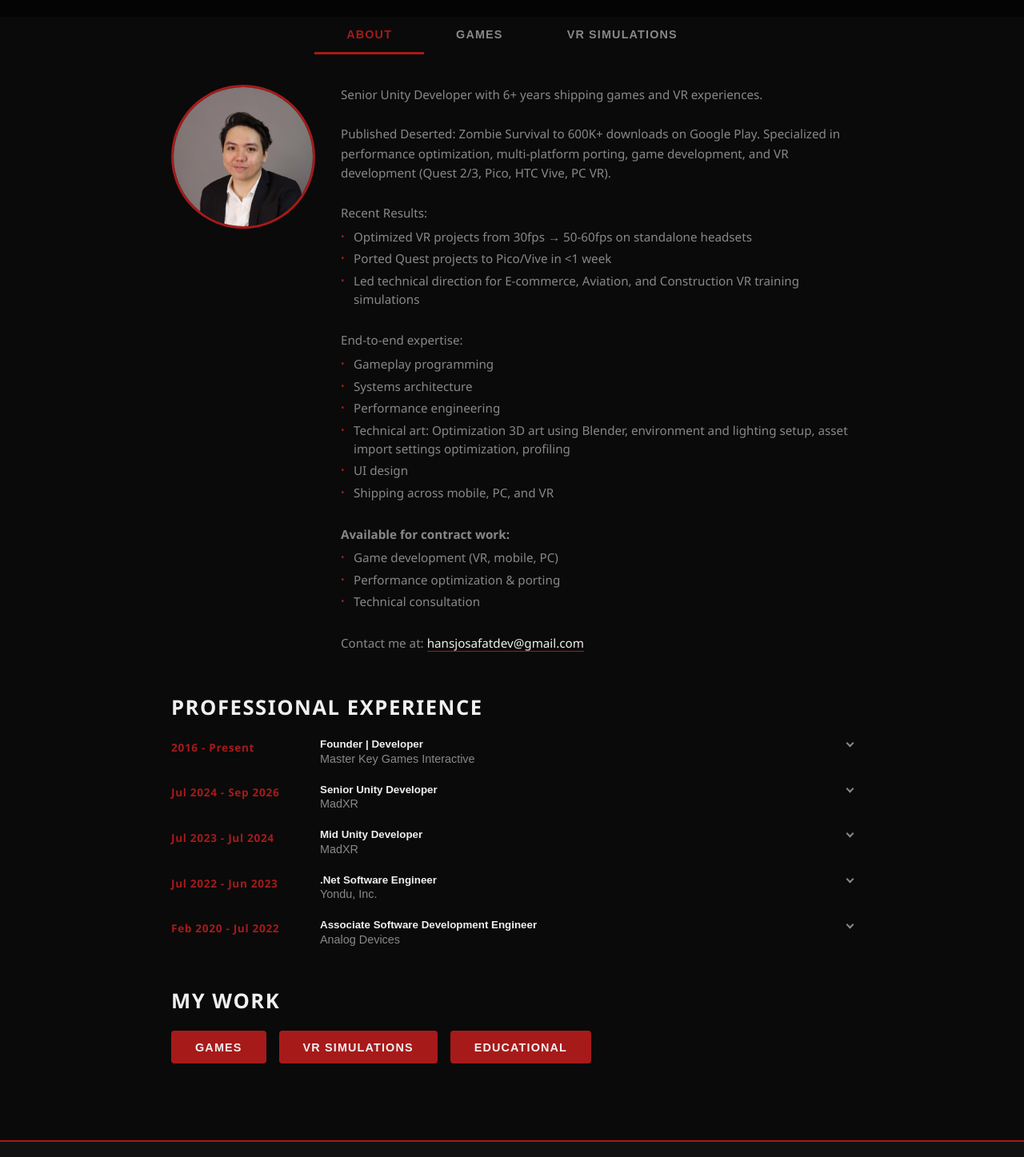
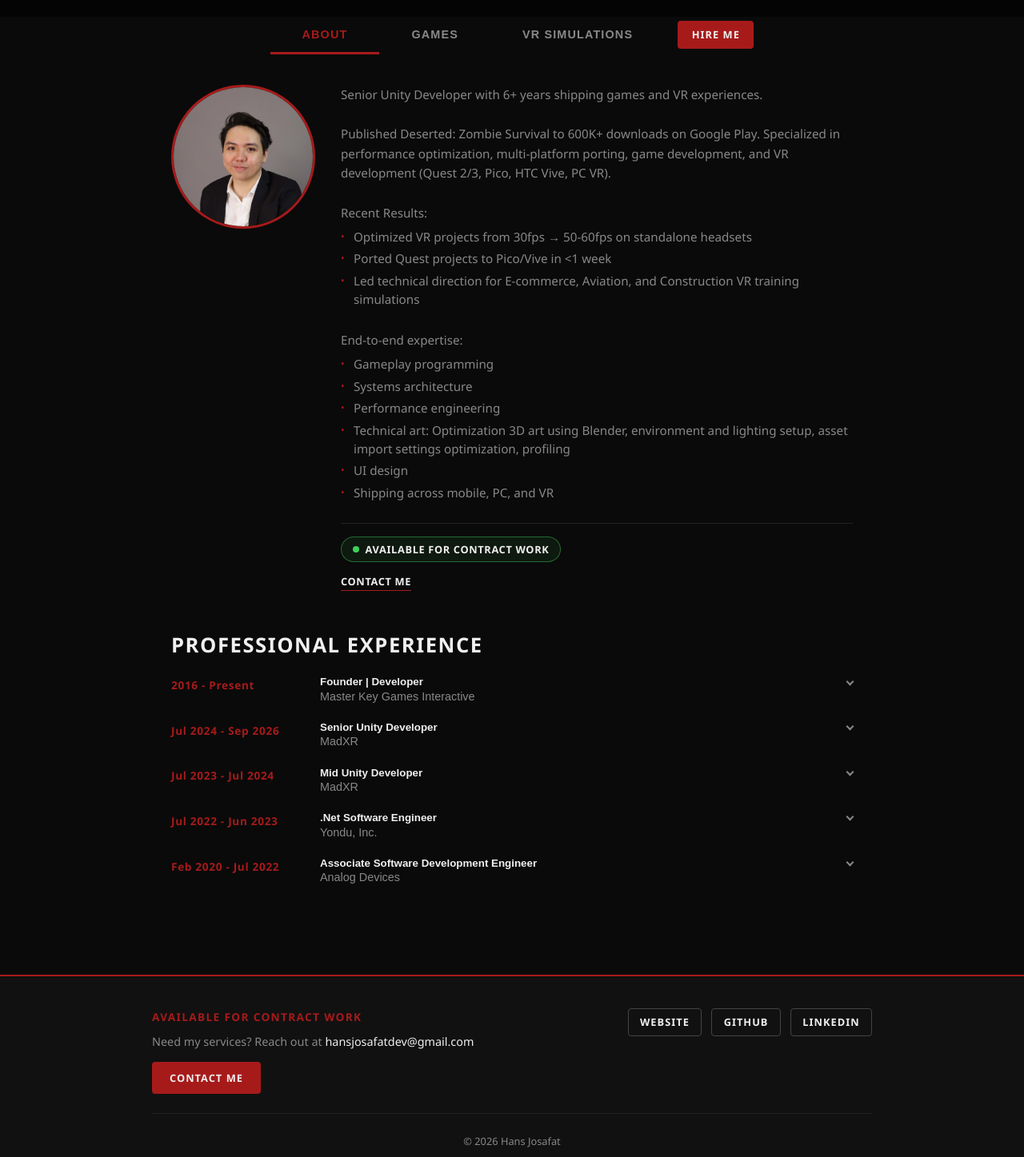
Before and after one commit to hansjosafat/hansjosafat.github.io, a plain HTML site: page index.html in a window 1280 px wide. Shown: the part 153-1600 px from the top of the page at 80% size. Drawn offline with Linux system fonts and the light colour scheme; grey boxes are pictures that could not be loaded.

Commit message:
feat: Added hire section

```diff
--- a/index.html
+++ b/index.html
@@ -23,6 +23,7 @@
     <button class="tab" data-tab="games">Games</button>
     <button class="tab" data-tab="vr">VR Simulations</button>
     <!-- <button class="tab" data-tab="educational">Educational</button> -->
+    <a class="tab-cta" href="#site-footer">Hire Me</a>
   </nav>
 
   <main id="content">
@@ -55,15 +56,13 @@
             <li>UI design</li>
             <li>Shipping across mobile, PC, and VR</li>
           </ul>
-          <br />
-          <p><b>Available for contract work:</b></p>
-          <ul>
-            <li>Game development (VR, mobile, PC)</li>
-            <li>Performance optimization & porting</li>
-            <li>Technical consultation</li>
-          </ul>
-          <br />
-          <p>Contact me at: <a href="mailto:hansjosafatdev@gmail.com">hansjosafatdev@gmail.com</a></p>
+
+          <div id="hire-section">
+            <a class="availability-badge" href="#hire-section"><span class="status-dot" aria-hidden="true"></span>Available for contract work</a>
+            <p class="hire-contact">
+              <a class="hire-link" href="mailto:hansjosafatdev@gmail.com?subject=Contract%20Inquiry">Contact me</a>
+            </p>
+          </div>
         </div>
       </div>
 
@@ -150,14 +149,14 @@
         </div>
       </div>
 
-      <div class="about-categories">
+      <!-- <div class="about-categories">
         <h2 class="section-heading">My Work</h2>
         <div class="category-btns">
           <button class="category-btn" data-goto="games">Games</button>
           <button class="category-btn" data-goto="vr">VR Simulations</button>
           <button class="category-btn" data-goto="educational">Educational</button>
         </div>
-      </div>
+      </div> -->
     </section>
 
     <!-- ======= GAMES ======= -->
@@ -323,8 +322,9 @@
   <footer id="site-footer">
     <div class="footer-inner">
       <div class="footer-contact">
-        <h3 class="footer-heading">Contact</h3>
-        <p>Need my services? Reach out at <a href="mailto:hansjosafatdev@gmail.com">hansjosafatdev@gmail.com</a></p>
+        <h3 class="footer-heading">Available for Contract Work</h3>
+        <p>Need my services? Reach out at <a href="mailto:hansjosafatdev@gmail.com?subject=Contract%20Inquiry">hansjosafatdev@gmail.com</a></p>
+        <a class="hire-btn footer-cta" href="mailto:hansjosafatdev@gmail.com?subject=Contract%20Inquiry">Contact Me</a>
       </div>
       <div class="footer-links">
         <a href="https://masterkey.games" target="_blank" rel="noopener" class="footer-social">Website</a>
--- a/style.css
+++ b/style.css
@@ -442,3 +442,124 @@ header h1 {
   .profile-pic { width: 120px; height: 120px; }
   #content { padding-left: 1rem; padding-right: 1rem; }
 }
+
+/* Hire / contract availability */
+.tab-cta {
+  align-self: center;
+  margin-left: 1rem;
+  background: var(--red);
+  border-radius: var(--radius);
+  color: var(--white);
+  font-size: 0.8rem;
+  font-weight: 700;
+  letter-spacing: 0.08em;
+  padding: 0.45rem 1.1rem;
+  text-decoration: none;
+  text-transform: uppercase;
+  white-space: nowrap;
+  flex-shrink: 0;
+  transition: background 0.2s;
+}
+.tab-cta:hover { background: var(--red-hover); }
+
+.status-dot {
+  display: inline-block;
+  width: 8px;
+  height: 8px;
+  border-radius: 50%;
+  background: #3ecf5a;
+  box-shadow: 0 0 0 0 rgba(62, 207, 90, 0.6);
+  animation: status-pulse 2s infinite;
+  flex-shrink: 0;
+}
+@keyframes status-pulse {
+  0%   { box-shadow: 0 0 0 0 rgba(62, 207, 90, 0.6); }
+  70%  { box-shadow: 0 0 0 8px rgba(62, 207, 90, 0); }
+  100% { box-shadow: 0 0 0 0 rgba(62, 207, 90, 0); }
+}
+@media (prefers-reduced-motion: reduce) { .status-dot { animation: none; } }
+
+.about-bio a.availability-badge {
+  display: inline-flex;
+  align-items: center;
+  gap: 0.5rem;
+  margin-bottom: 0.9rem;
+  padding: 0.3rem 0.85rem;
+  border: 1px solid rgba(62, 207, 90, 0.45);
+  border-radius: 999px;
+  background: rgba(62, 207, 90, 0.08);
+  color: var(--white);
+  font-size: 0.8rem;
+  font-weight: 700;
+  letter-spacing: 0.05em;
+  text-transform: uppercase;
+}
+.about-bio a.availability-badge:hover { color: var(--white); border-color: #3ecf5a; }
+
+
+.hire-btn {
+  display: inline-block;
+  background: var(--red);
+  border: 2px solid var(--red);
+  border-radius: var(--radius);
+  color: var(--white);
+  font-size: 0.9rem;
+  font-weight: 700;
+  letter-spacing: 0.08em;
+  padding: 0.65rem 1.75rem;
+  text-decoration: none;
+  text-transform: uppercase;
+  transition: background 0.2s, border-color 0.2s, color 0.2s;
+}
+.hire-btn:hover { background: var(--red-hover); border-color: var(--red-hover); }
+
+.footer-contact .footer-cta { margin-top: 0.9rem; font-size: 0.8rem; padding: 0.5rem 1.25rem; }
+.footer-contact a.footer-cta:hover { color: var(--white); }
+
+@media (max-width: 600px) {
+  .tab-cta { margin: 0 1rem 0 0.25rem; padding: 0.4rem 0.8rem; font-size: 0.72rem; }
+}
+
+#hire-section {
+  scroll-margin-top: calc(var(--header-h, 0px) + 4rem);
+  margin-top: 1.5rem;
+  padding-top: 1rem;
+  border-top: 1px solid #222;
+}
+
+.about-bio .hire-title {
+  display: flex;
+  align-items: center;
+  gap: 0.55rem;
+  color: var(--white);
+  font-size: 0.8rem;
+  font-weight: 700;
+  letter-spacing: 0.1em;
+  text-transform: uppercase;
+  margin-bottom: 0.6rem;
+}
+
+.hire-rows {
+  display: grid;
+  grid-template-columns: max-content 1fr;
+  column-gap: 1rem;
+  row-gap: 0.2rem;
+  font-size: 0.9rem;
+  margin-bottom: 0.75rem;
+}
+.hire-rows dt { color: var(--red-hover); font-weight: 700; font-variant-numeric: tabular-nums; }
+.hire-rows dd { color: var(--muted); }
+
+.about-bio .hire-contact {
+  display: flex;
+  align-items: baseline;
+  gap: 0.75rem;
+  flex-wrap: wrap;
+  font-size: 0.85rem;
+}
+.about-bio a.hire-link {
+  font-weight: 700;
+  letter-spacing: 0.05em;
+  text-transform: uppercase;
+  font-size: 0.8rem;
+}
```
